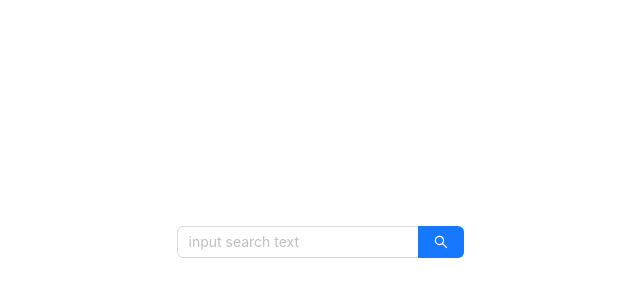
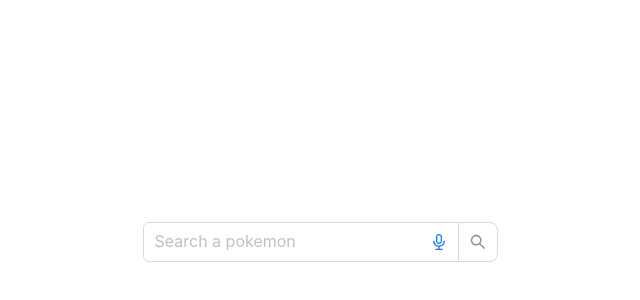
Before and after one commit to daggianama/pokemon_app, a React (Vite) app: page / in a window 1280 px wide. Shown: the part 158-458 px from the top of the page, without its empty margins (320-960 px from the left). Built offline with nearby package versions, Linux system fonts and the light colour scheme.

Commit message:
added routes

```diff
--- a/package.json
+++ b/package.json
@@ -12,7 +12,9 @@
   "dependencies": {
     "antd": "^5.8.2",
     "react": "^18.2.0",
-    "react-dom": "^18.2.0"
+    "react-dom": "^18.2.0",
+    "react-router": "^6.14.2",
+    "react-router-dom": "^6.14.2"
   },
   "devDependencies": {
     "@types/react": "^18.2.15",
--- a/src/App.tsx
+++ b/src/App.tsx
@@ -1,33 +1,13 @@
 import { useState } from 'react'
 import './App.css'
-import { AudioOutlined } from '@ant-design/icons';
-
-import { Input, Space } from 'antd';
-
-const { Search } = Input;
-
-const suffix = (
-  <AudioOutlined
-    style={{
-      fontSize: 16,
-      color: '#1677ff',
-    }}
-  />
-);
-
-const onSearch = (value: string) => console.log(value);
+import {AppRouter} from './AppRouter.tsx'
 
 
 function App() {
   // const [count, setCount] = useState(0)
 
   return (
-    <>
-      <div>
-      <Search placeholder="input search text" onSearch={onSearch} enterButton />
-      </div>
-
-    </>
+    <AppRouter/>
   )
 }
 
--- /dev/null
+++ b/src/AppRouter.tsx
@@ -0,0 +1,22 @@
+import React from 'react';
+import { Route, Routes } from 'react-router-dom';
+import { NavBar } from './components/NavBar';
+import { PokemonDisplay } from './components/PokemonDisplay';
+import { Home } from './pages/Home';
+
+
+export const AppRouter = () => {
+    return (
+        <div>
+        <Routes>
+                <Route path='/' element={<NavBar />}>
+                    <Route index element={<Home/>} />
+                    <Route path='pokemon/:id' element={<PokemonDisplay />} />
+
+            </Route>
+        </Routes>
+
+
+        </div>
+    );
+}
--- /dev/null
+++ b/src/components/NavBar.tsx
@@ -0,0 +1,26 @@
+import React from "react";
+import { Input, Space } from 'antd';
+import { AudioOutlined } from '@ant-design/icons';
+const { Search } = Input;
+
+const suffix = (
+  <AudioOutlined
+    style={{
+      fontSize: 16,
+      color: '#1677ff',
+    }}
+  />
+);
+
+const onSearch = (value: string) => console.log(value);
+
+export const NavBar = () => {
+    return (
+        <div>
+            <Space direction="vertical">
+                {/* <Search placeholder="input search text" allowClear onSearch={onSearch} style={{ width: 200 }} /> */}
+                <Search placeholder="Search a pokemon" size="large" suffix={suffix} allowClear onSearch={onSearch} />
+            </Space>
+        </div>
+    );
+}
--- /dev/null
+++ b/src/components/PokemonDisplay.tsx
@@ -0,0 +1,9 @@
+import React from "react";
+
+export const PokemonDisplay = () => {
+    return (
+        <div>
+            <h1>PokemonDisplay</h1>
+        </div>
+    );
+}
--- a/src/main.tsx
+++ b/src/main.tsx
@@ -2,9 +2,13 @@ import React from 'react'
 import ReactDOM from 'react-dom/client'
 import App from './App.tsx'
 import './index.css'
+import { BrowserRouter } from 'react-router-dom'
 
 ReactDOM.createRoot(document.getElementById('root')!).render(
   <React.StrictMode>
-    <App />
+    <BrowserRouter>
+
+      <App />
+    </BrowserRouter>
   </React.StrictMode>,
 )
--- /dev/null
+++ b/src/pages/Home.tsx
@@ -0,0 +1,9 @@
+import React from "react";
+
+export const Home = () => {
+    return (
+        <div>
+            <h1>Please search for a pokemon</h1>
+        </div>
+    );
+}
```
Also changed, not shown: 2 other files (tests, documents, lock files or other folders).
